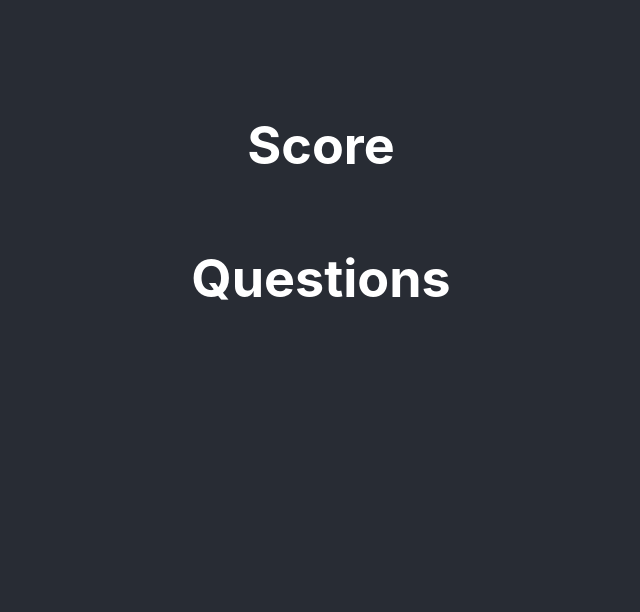
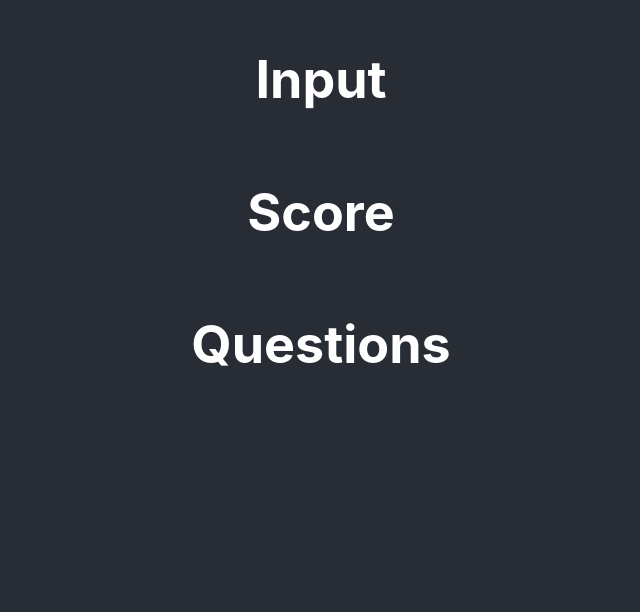
Before and after one commit to PrinceUmbrella/triviaGameTS, a React (Create React App) app in the folder trivia/: page /home in a window 1280 px wide. Shown: the part 188-800 px from the top of the page, without its empty margins (319-959 px from the left). Built offline with nearby package versions, Linux system fonts and the light colour scheme.

Commit message:
Input handler with package addition

```diff
--- a/trivia/package.json
+++ b/trivia/package.json
@@ -20,8 +20,7 @@
     "start": "react-scripts start",
     "build": "react-scripts build",
     "test": "react-scripts test",
-    "eject": "react-scripts eject",
-    "pretest": "ts-node ./test/validateJsonSchema.ts"
+    "eject": "react-scripts eject"
   },
   "eslintConfig": {
     "extends": "react-app"
--- a/trivia/public/index.html
+++ b/trivia/public/index.html
@@ -8,7 +8,6 @@
       name="description"
       content="Web site created using create-react-app"
     />
-    <link rel="apple-touch-icon" href="%PUBLIC_URL%/logo192.png" />
     <!--
       manifest.json provides metadata used when your web app is installed on a
       user's mobile device or desktop. See https://developers.google.com/web/fundamentals/web-app-manifest/
--- a/trivia/src/App.tsx
+++ b/trivia/src/App.tsx
@@ -1,16 +1,22 @@
-import React from 'react';
+import React, { useState } from 'react';
 import './App.css';
-import Score from './components/Score';
-import Questions from './components/Questions';
+import Game from './components/Game';
+import { Switch, Route, Redirect, BrowserRouter } from 'react-router-dom';
+import InputHandler from './components/InputHandler';
 
 function App() {
-  return (
-    <div className="App">
-      <header className="App-header">
-        <Score/>
-        <Questions/>
-      </header>
-    </div>
+    return (
+        <BrowserRouter>
+            <div className="App">
+                <Switch>
+                    <Route path="/home" component={() => <Game />} />
+                    <Route exact path="/input" component={() => <InputHandler />} />
+                    <Redirect to="/home" />
+                </Switch>
+                    <Game/>
+            </div>
+        </BrowserRouter>
+
   );
 }
 
--- /dev/null
+++ b/trivia/src/components/Game.tsx
@@ -0,0 +1,27 @@
+import React, { useState } from 'react';
+import '../App.css';
+import Score from './Score';
+import QuestionsDisplay from './Questions';
+import questionList from '../data/questionsInput.json';
+import {Question, Category, RootInput, Player} from '../interfaces/gameInterfaces';
+import InputHandler from './InputHandler';
+
+function Game() {
+    const jsonFormat: RootInput = questionList;
+    const allCategory:Category[] = jsonFormat.questionsList;
+    let allQuestion:Question[] = [];
+    allCategory.map((x: Category) => allQuestion = [...allQuestion,...x.questions]);
+
+    console.log(allQuestion);
+    return (
+        <div className="App">
+        <header className="App-header">
+            <InputHandler/>
+            <Score/>
+            <QuestionsDisplay/>
+        </header>
+        </div>
+  );
+}
+
+export default Game;
--- /dev/null
+++ b/trivia/src/components/InputHandler.tsx
@@ -0,0 +1,12 @@
+import React, {useState, useEffect} from 'react';
+
+function InputHandler() {
+	const [playerInfo, setPlayerInfo] = useState();
+	return (
+		<div className="App">
+		<h1>Input</h1>
+		</div>
+  );
+}
+
+export default InputHandler;
--- a/trivia/src/interfaces/gameInterfaces.ts
+++ b/trivia/src/interfaces/gameInterfaces.ts
@@ -5,13 +5,13 @@ export interface Question {
     worth: number;
 }
 
-export interface QuestionList {
+export interface Category {
     category: string;
     questions: Question[];
 }
 
 export interface RootInput {
-    questionsList: QuestionList[];
+    questionsList: Category[];
 }
 
 export interface Player{
```
Also changed, not shown: trivia/src/components/Questions.tsx (+9 -2 lines), trivia/src/components/Score.tsx (+5 -6 lines), trivia/src/data/questionsInput.json (renamed from trivia/public/questionsInput.json).
